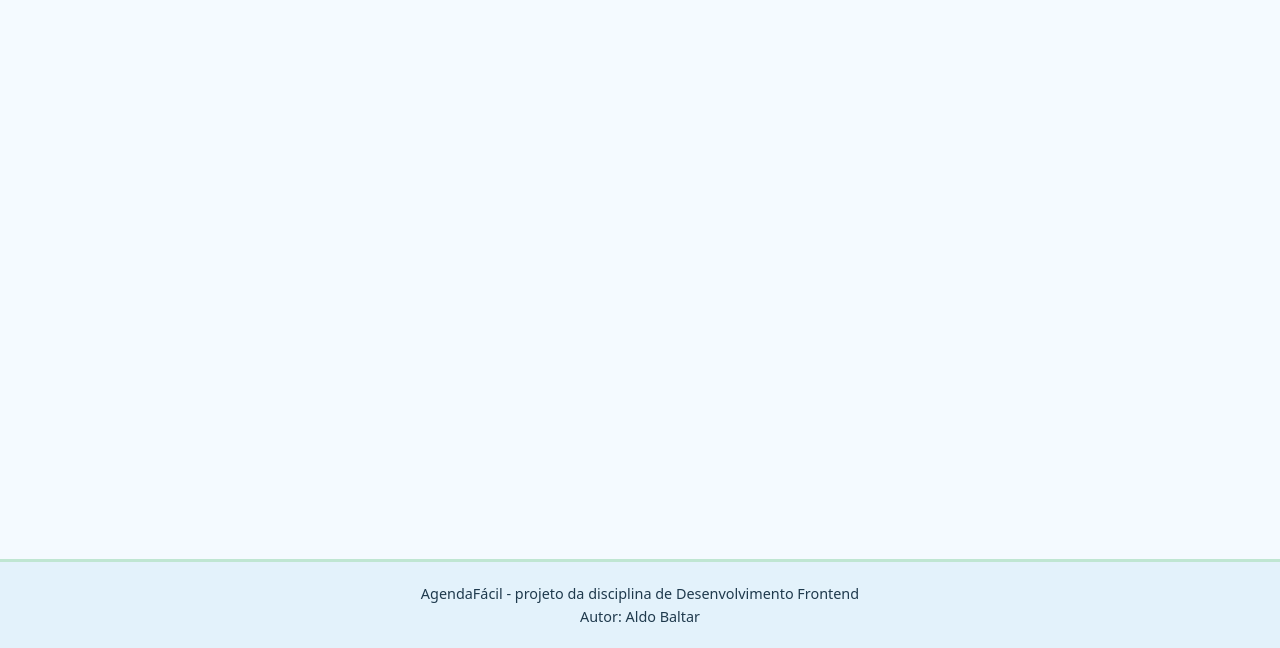
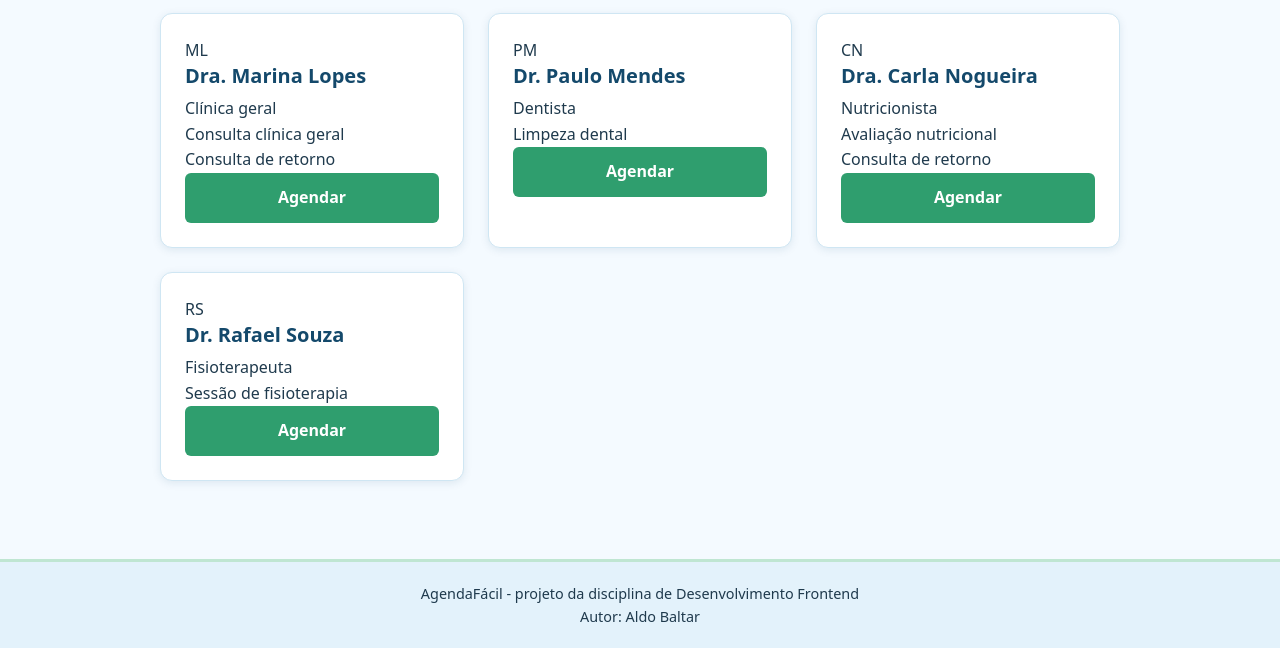
Before and after one commit to AldoBaltar/agendafacil, a plain HTML site: page profissionais.html in a window 1280 px wide. Shown: the part 152-800 px from the top of the page. Drawn offline with Linux system fonts and the light colour scheme.

Commit message:
monta os cards dos profissionais

```diff
--- a/profissionais.html
+++ b/profissionais.html
@@ -25,6 +25,46 @@
   <main>
     <div class="container">
       <h1>Profissionais</h1>
+      <div class="grade-cards">
+        <article class="card card-profissional">
+          <div class="iniciais">ML</div>
+          <h2>Dra. Marina Lopes</h2>
+          <p class="especialidade">Clínica geral</p>
+          <ul class="lista-servicos">
+            <li>Consulta clínica geral</li>
+            <li>Consulta de retorno</li>
+          </ul>
+          <a class="botao" href="agendar.html">Agendar</a>
+        </article>
+        <article class="card card-profissional">
+          <div class="iniciais">PM</div>
+          <h2>Dr. Paulo Mendes</h2>
+          <p class="especialidade">Dentista</p>
+          <ul class="lista-servicos">
+            <li>Limpeza dental</li>
+          </ul>
+          <a class="botao" href="agendar.html">Agendar</a>
+        </article>
+        <article class="card card-profissional">
+          <div class="iniciais">CN</div>
+          <h2>Dra. Carla Nogueira</h2>
+          <p class="especialidade">Nutricionista</p>
+          <ul class="lista-servicos">
+            <li>Avaliação nutricional</li>
+            <li>Consulta de retorno</li>
+          </ul>
+          <a class="botao" href="agendar.html">Agendar</a>
+        </article>
+        <article class="card card-profissional">
+          <div class="iniciais">RS</div>
+          <h2>Dr. Rafael Souza</h2>
+          <p class="especialidade">Fisioterapeuta</p>
+          <ul class="lista-servicos">
+            <li>Sessão de fisioterapia</li>
+          </ul>
+          <a class="botao" href="agendar.html">Agendar</a>
+        </article>
+      </div>
     </div>
   </main>
 
```
